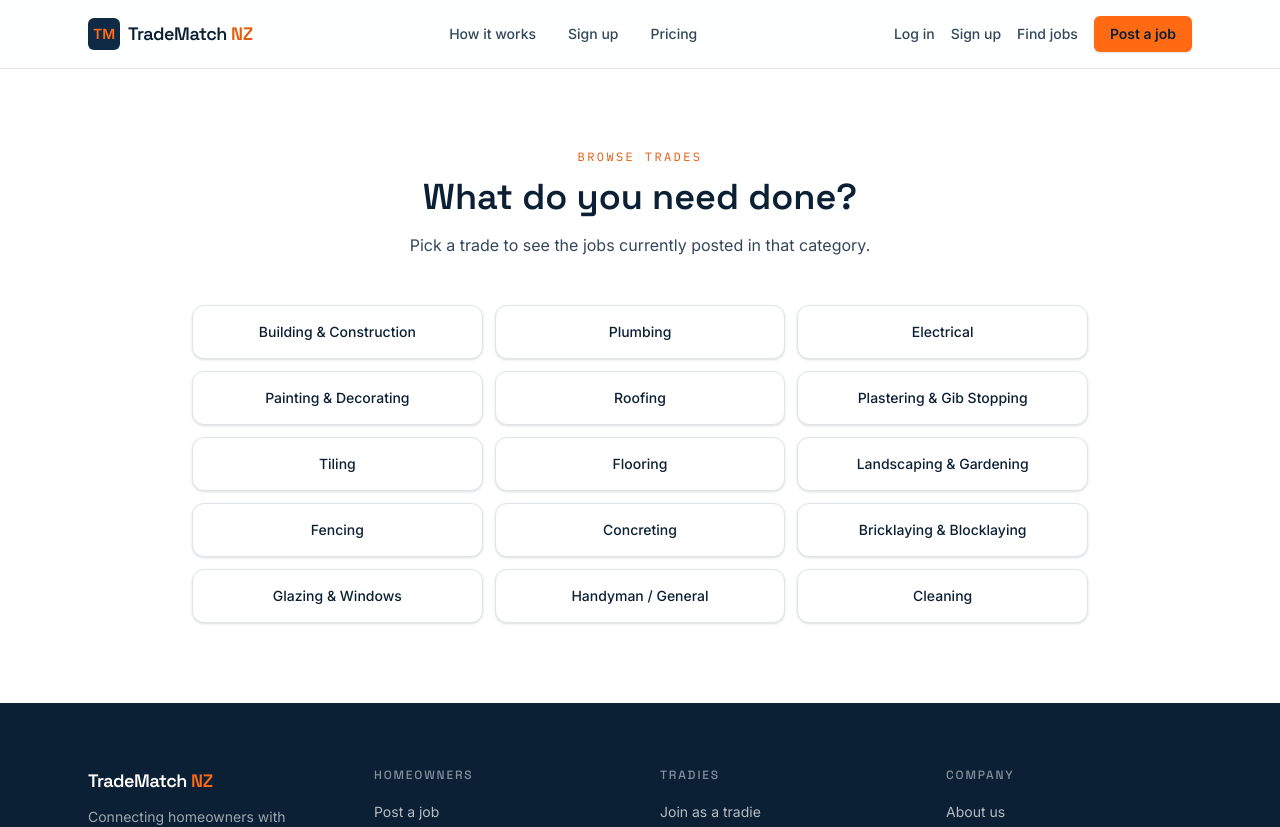
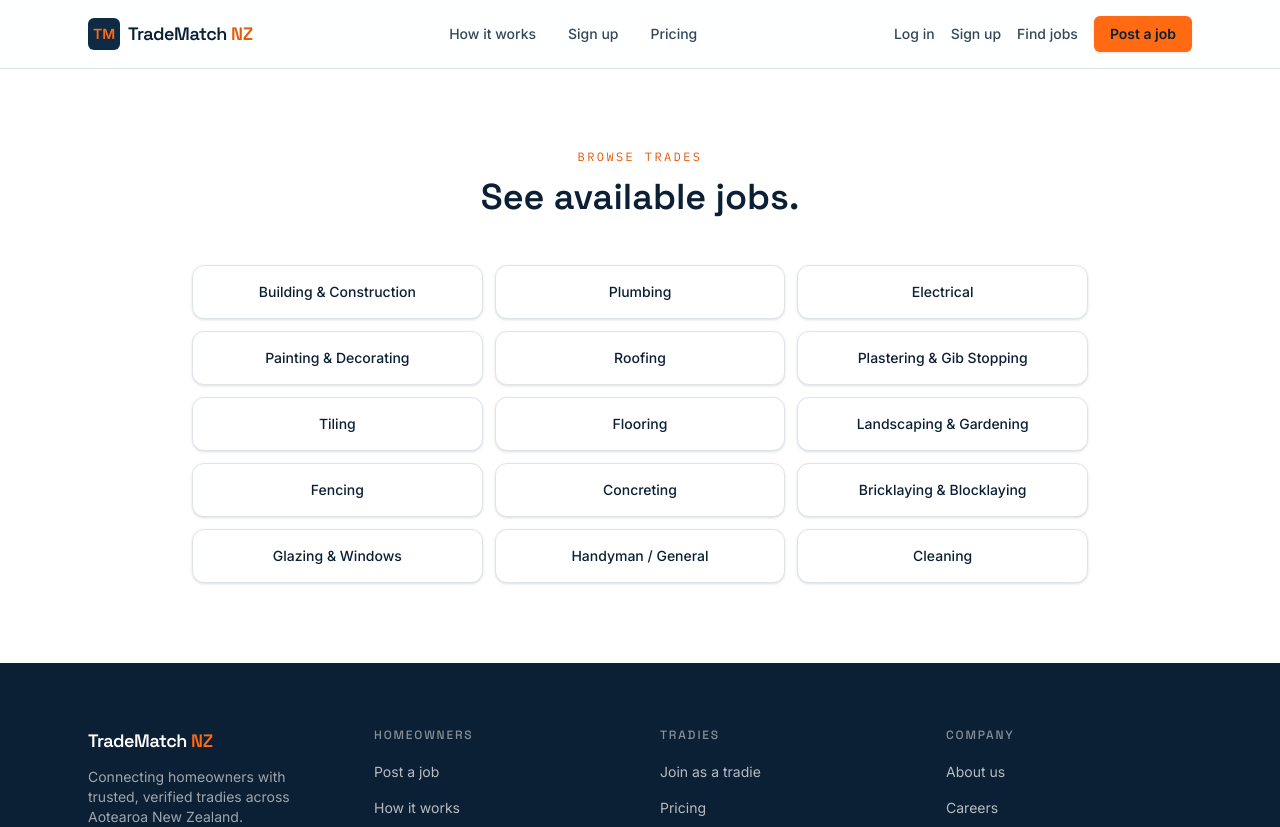
Before and after one commit to boweboi/beau-richards, a Next.js app: page /browse-trades in a window 1280 px wide. Shown: the top 827 px of the page. Built offline with nearby package versions, Linux system fonts and the light colour scheme; no server answers.

Commit message:
Simplify browse-trades headline copy
Changes the headline to "See available jobs." and drops the now-redundant
subcopy line explaining to pick a trade.

```diff
--- a/src/app/(site)/browse-trades/page.tsx
+++ b/src/app/(site)/browse-trades/page.tsx
@@ -9,11 +9,8 @@ export default function BrowseTradesPage() {
           Browse trades
         </p>
         <h1 className="mt-3 font-display text-3xl font-semibold text-navy-950 sm:text-4xl">
-          What do you need done?
+          See available jobs.
         </h1>
-        <p className="mt-4 text-ink-700">
-          Pick a trade to see the jobs currently posted in that category.
-        </p>
       </div>
 
       <div className="mx-auto mt-12 grid max-w-4xl grid-cols-2 gap-3 sm:grid-cols-3">
```
